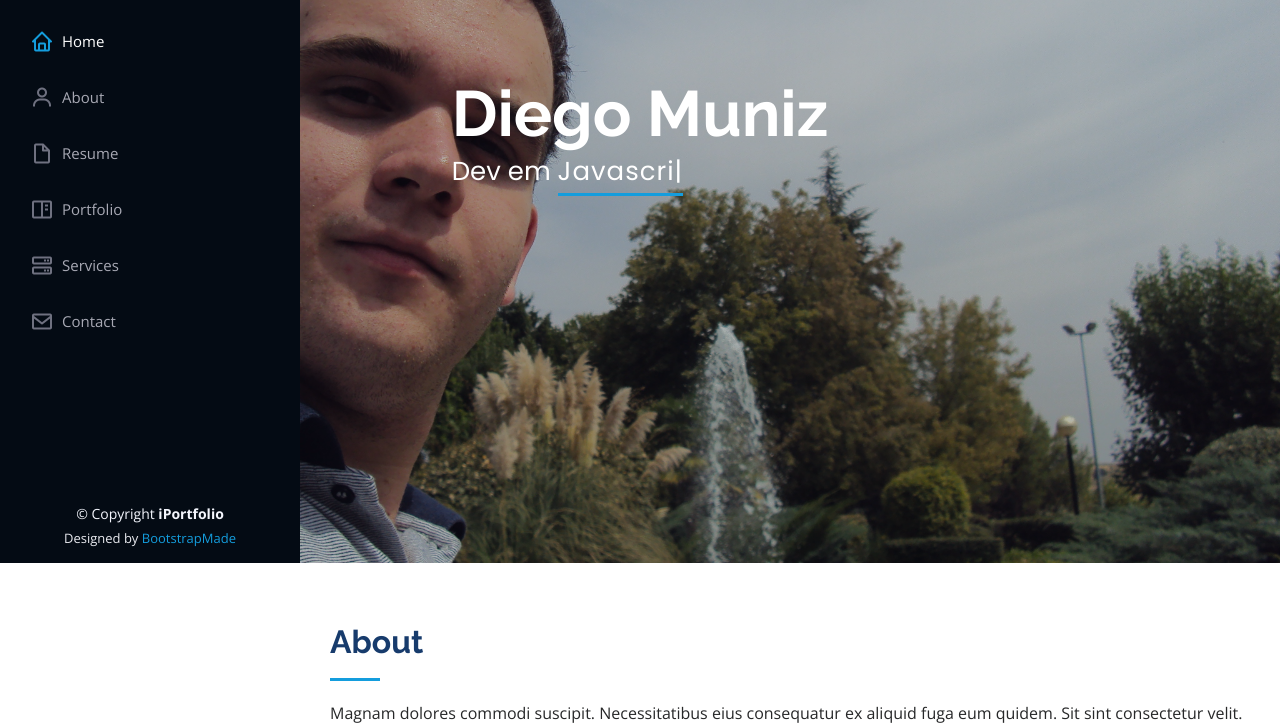
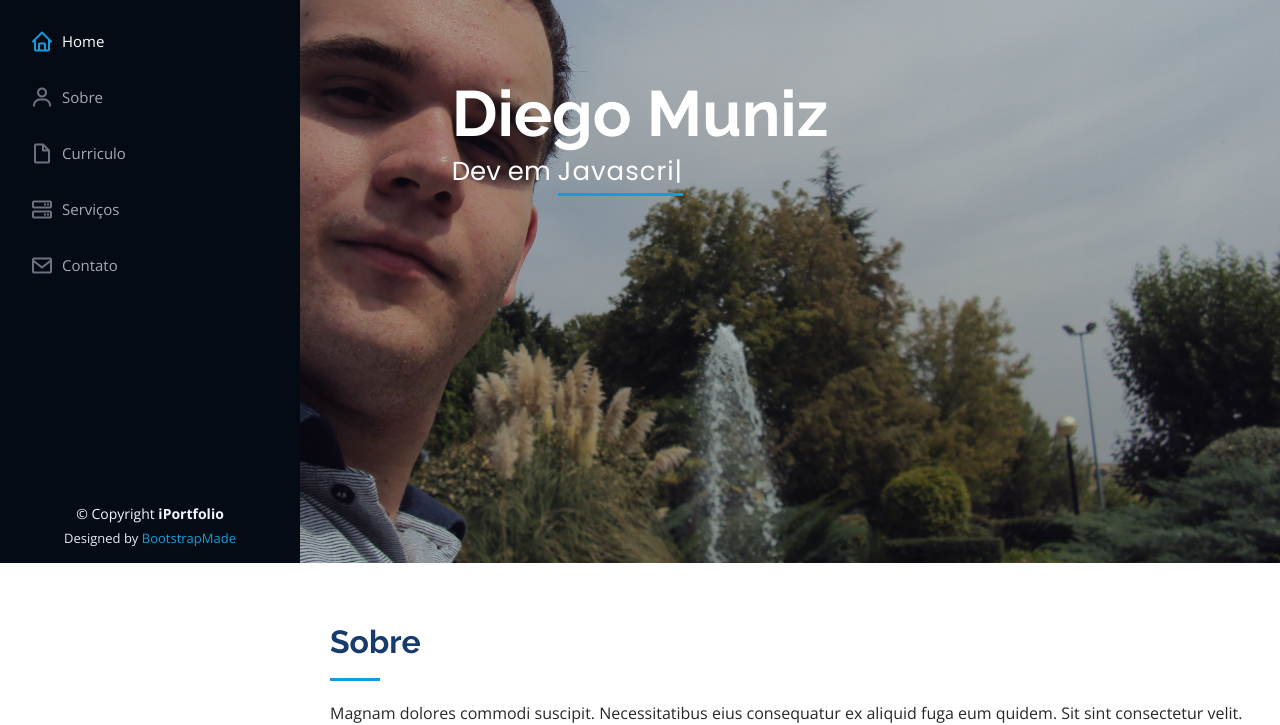
Before and after one commit to DiegoAmadoMuniz/friendly-octo-guacamole, a plain HTML site: page iPortfolio/index.html in a window 1280 px wide. Shown: the part 237-962 px from the top of the page. Drawn offline with nearby package versions, Linux system fonts and the light colour scheme.

Commit message:
Tradução do menu lateral

```diff
--- a/iPortfolio/index.html
+++ b/iPortfolio/index.html
@@ -60,11 +60,10 @@
       <nav id="navbar" class="nav-menu navbar">
         <ul>
           <li><a href="#hero" class="nav-link scrollto active"><i class="bx bx-home"></i> <span>Home</span></a></li>
-          <li><a href="#about" class="nav-link scrollto"><i class="bx bx-user"></i> <span>About</span></a></li>
-          <li><a href="#resume" class="nav-link scrollto"><i class="bx bx-file-blank"></i> <span>Resume</span></a></li>
-          <li><a href="#portfolio" class="nav-link scrollto"><i class="bx bx-book-content"></i> <span>Portfolio</span></a></li>
-          <li><a href="#services" class="nav-link scrollto"><i class="bx bx-server"></i> <span>Services</span></a></li>
-          <li><a href="#contact" class="nav-link scrollto"><i class="bx bx-envelope"></i> <span>Contact</span></a></li>
+          <li><a href="#about" class="nav-link scrollto"><i class="bx bx-user"></i> <span>Sobre</span></a></li>
+          <li><a href="#resume" class="nav-link scrollto"><i class="bx bx-file-blank"></i> <span>Curriculo</span></a></li>
+          <li><a href="#services" class="nav-link scrollto"><i class="bx bx-server"></i> <span>Serviços</span></a></li>
+          <li><a href="#contact" class="nav-link scrollto"><i class="bx bx-envelope"></i> <span>Contato</span></a></li>
         </ul>
       </nav><!-- .nav-menu -->
     </div>
@@ -85,7 +84,7 @@
       <div class="container">
 
         <div class="section-title">
-          <h2>About</h2>
+          <h2>Sobre</h2>
           <p>Magnam dolores commodi suscipit. Necessitatibus eius consequatur ex aliquid fuga eum quidem. Sit sint consectetur velit. Quisquam quos quisquam cupiditate. Et nemo qui impedit suscipit alias ea. Quia fugiat sit in iste officiis commodi quidem hic quas.</p>
         </div>
 
```
